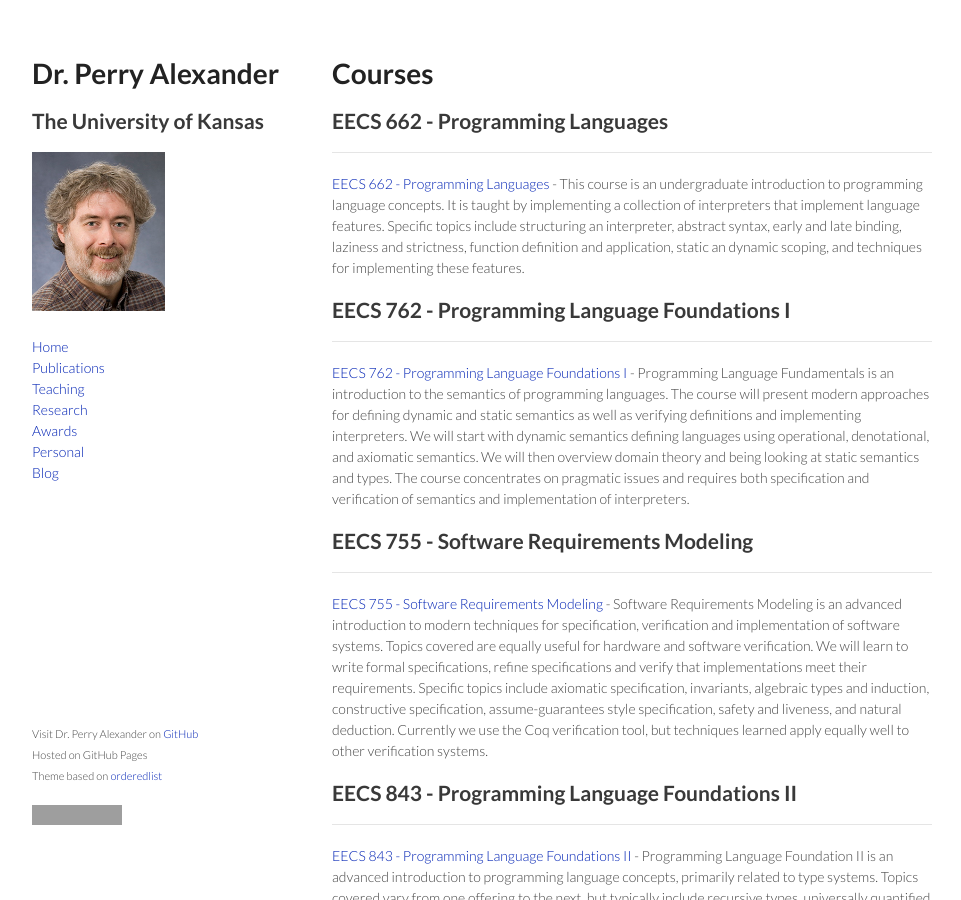
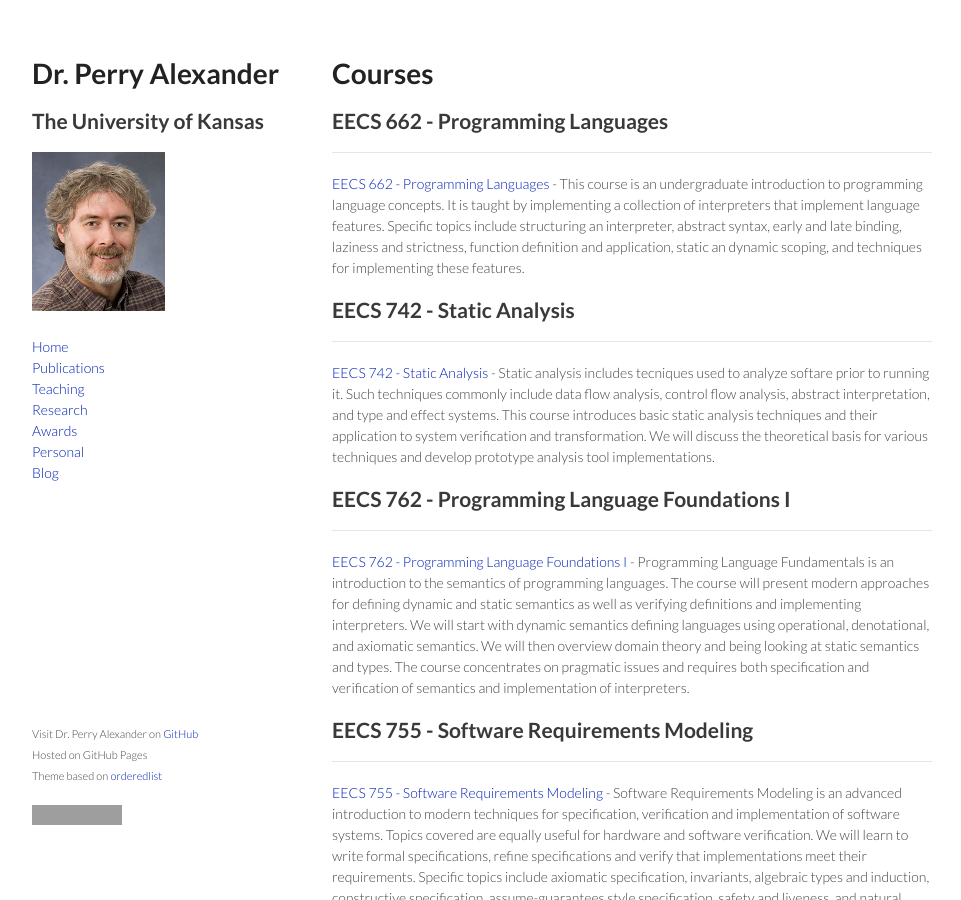
Before and after one commit to palexand/palexand.github.io, a Jekyll site: the page built from teaching.md, in a window 1280 px wide and 900 px high. Shown: the whole window, without its empty margins (158-1119 px from the left). Built offline with Jekyll 4.4.1, drawn with Linux system fonts in a browser that asks for light colours; grey boxes are pictures that could not be loaded.

Commit message:
adding 742

```diff
--- a/_data/teaching.yml
+++ b/_data/teaching.yml
@@ -9,6 +9,11 @@
   github: palexand
   repo: eecs662
   description: This course is an undergraduate introduction to programming language concepts. It is taught by implementing a collection of interpreters that implement language features. Specific topics include structuring an interpreter, abstract syntax, early and late binding, laziness and strictness, function definition and application, static an dynamic scoping, and techniques for implementing these features.
+
+- name: EECS 742 - Static Analysis
+  github: palexand
+  repo: eecs742
+  description: Static analysis includes tecniques used to analyze softare prior to running it.  Such techniques commonly include data flow analysis, control flow analysis, abstract interpretation, and type and effect systems.  This course introduces basic static analysis techniques and their application to system verification and transformation.  We will discuss the theoretical basis for various techniques and develop prototype analysis tool implementations.
 
 - name: EECS 762 - Programming Language Foundations I
   github: palexand
```
